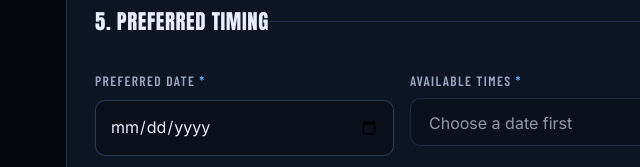
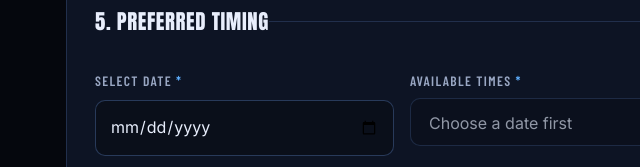
Before and after one commit to Moy280/midnight_tinting_database, a plain HTML site: page public/booking.html in a window 1280 px wide. Shown: the part 1410-1577 px from the top of the page, 0-640 px from the left. Drawn offline with nearby package versions, Linux system fonts and the light colour scheme.

Commit message:
Rename Preferred date label to Select date

```diff
--- a/public/booking.html
+++ b/public/booking.html
@@ -123,7 +123,7 @@
           <legend>5. Preferred timing</legend>
           <div class="form-grid">
             <label class="field">
-              <span>Preferred date <abbr title="required">*</abbr></span>
+              <span>Select date <abbr title="required">*</abbr></span>
               <input type="date" name="date" required>
             </label>
             <label class="field">
```
